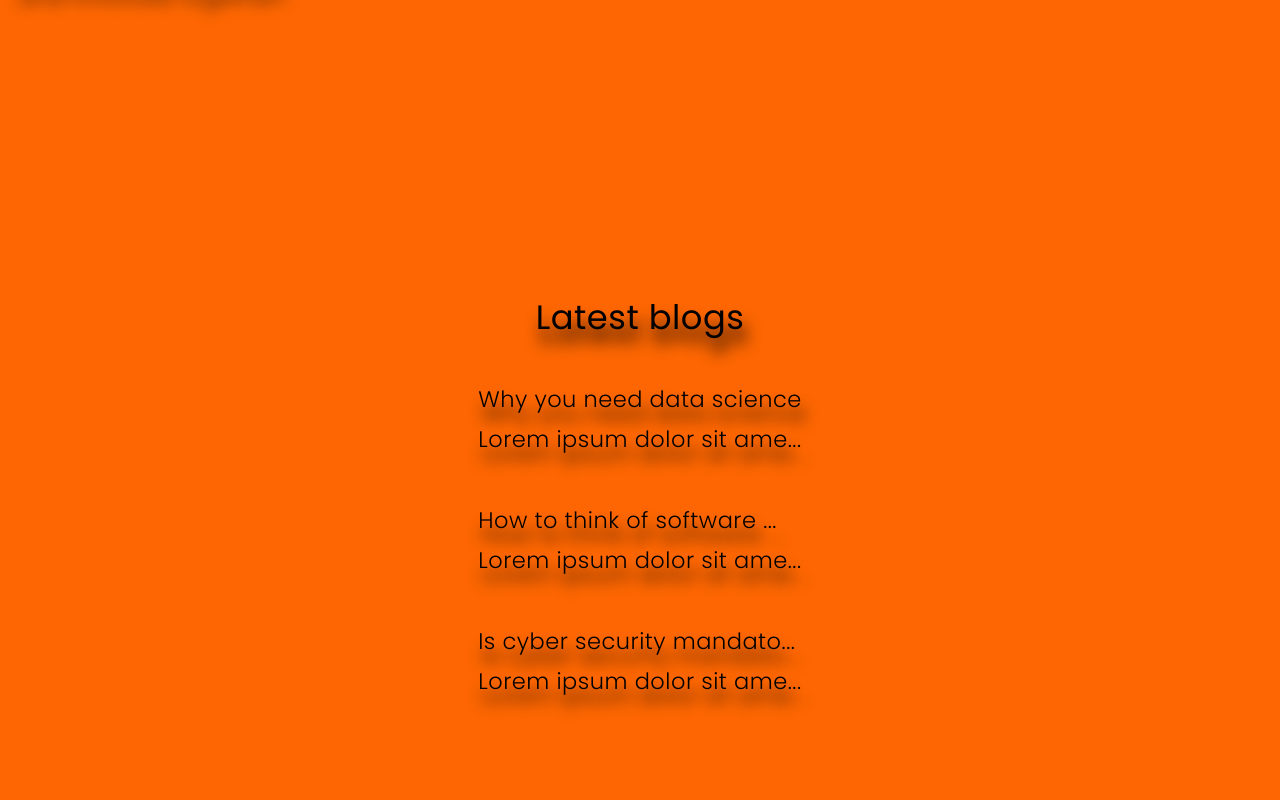
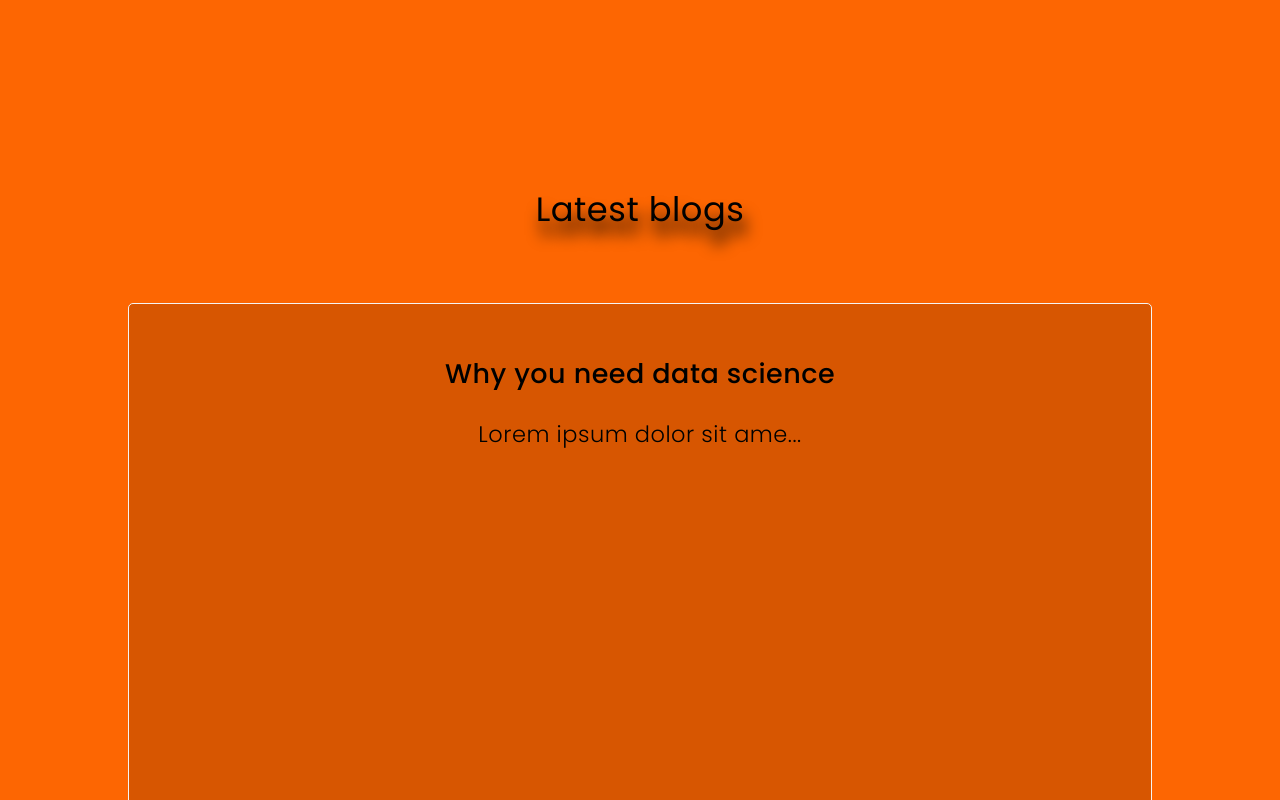
Before and after one commit to thebrain365/the-brain-website, a React (Create React App) app: page / in a window 1280 px wide. Shown: the part 1480-2280 px from the top of the page. Built offline with nearby package versions, Linux system fonts and the light colour scheme.

Commit message:
Refactored the stylings in the home page latest blogs section

```diff
--- a/src/assets/styles/pages/home.scss
+++ b/src/assets/styles/pages/home.scss
@@ -6,13 +6,14 @@
    section {
       display: flex;
       flex-direction: column;
-      justify-content: center;
       align-items: center;
       min-height: 100svh;
+      padding-top: $navbar-height;
    }
 
    #welcome {
       position: relative;
+      padding-top: 0;
       width: 100svw;
       background-image: url('/public/bg-image.jpg');
       background-size: auto 100lvh;
@@ -92,71 +93,70 @@
    }
 
    #introduction {
-      padding-top: 120px;
 
       h3 {
          text-align: center;
       }
    }
 
-   // #latest-blogs {
-   //    #blogs {
-   //       position: relative;
-   //       overflow: scroll;
-   //       -ms-overflow-style: none;
-   //       background-color: transparent;
-   //       display: flex;
-   //       align-self: center;
-   //       width: 100%;
-   //       height: 65svh;
+   #latest-blogs {
+      #blogs {
+         position: relative;
+         overflow: scroll;
+         -ms-overflow-style: none;
+         background-color: transparent;
+         display: flex;
+         align-self: center;
+         width: 100svw;
+         height: 80svh;
 
-   //       &::-webkit-scrollbar {
-   //          display: none;
-   //       }
-   //    }
+         &::-webkit-scrollbar {
+            display: none;
+         }
+      }
 
-   //    .blog {
-   //       background-color: rgba($dark, $alpha: .15);
-   //       height: 90%;
-   //       width: 80%;
-   //       text-align: center;
-   //       text-shadow: none;
-   //       border: 1px solid $light;
-   //       border-radius: 5px;
-   //       padding: 50px 20px;
-   //       backdrop-filter: blur(3px);
-   //       -webkit-backdrop-filter: blur(3px);
+      .blog {
+         background-color: rgba($dark, $alpha: .15);
+         height: 90%;
+         width: 80%;
+         text-align: center;
+         text-shadow: none;
+         border: 1px solid $light;
+         border-radius: 5px;
+         padding: 50px 20px;
+         backdrop-filter: blur(3px);
+         -webkit-backdrop-filter: blur(3px);
 
-   //       h1 {
-   //          font-size: 1.2em;
-   //          font-weight: 500;
-   //          color: black;
-   //          margin-bottom: 20px;
-   //       }
-   //    }
+         h1 {
+            font-size: 1.2em;
+            font-weight: 500;
+            color: black;
+            margin-bottom: 20px;
+         }
+      }
 
-   //    .blog-container {
-   //       position: absolute;
-   //       display: flex;
-   //       justify-content: center;
-   //       align-items: center;
-   //       height: 100%;
-   //       width: 100%;
+      .blog-container {
+         position: absolute;
+         display: flex;
+         justify-content: center;
+         align-items: center;
+         height: 100%;
+         width: 100%;
 
-   //       &:nth-child(1) {
-   //          right: 0%;
-   //          // background-color: #00f;
-   //       }
-   //       &:nth-child(2) {
-   //          right: -100%;
-   //          // background-color: red;
-   //       }
-   //       &:nth-child(3) {
-   //          right: -200%;
-   //          // background-color: green;
-   //       }
-   //    }
-   // }
+         &:nth-child(1) {
+            right: 0%;
+            // background-color: #00f;
+         }
+         &:nth-child(2) {
+            right: -100%;
+            // background-color: red;
+         }
+         &:nth-child(3) {
+            right: -200%;
+            // background-color: green;
+         }
+      }
+   }
 
    // #services {
    //    padding-bottom: 120px;
--- a/src/index.css
+++ b/src/index.css
@@ -173,12 +173,13 @@
 #home section {
   display: flex;
   flex-direction: column;
-  justify-content: center;
   align-items: center;
   min-height: 100svh;
+  padding-top: 70px;
 }
 #home #welcome {
   position: relative;
+  padding-top: 0;
   width: 100svw;
   background-image: url("/public/bg-image.jpg");
   background-size: auto 100lvh;
@@ -234,9 +235,54 @@
   width: auto;
   height: 40%;
 }
-#home #introduction {
-  padding-top: 120px;
-}
 #home #introduction h3 {
   text-align: center;
 }
+#home #latest-blogs #blogs {
+  position: relative;
+  overflow: scroll;
+  -ms-overflow-style: none;
+  background-color: transparent;
+  display: flex;
+  align-self: center;
+  width: 100svw;
+  height: 80svh;
+}
+#home #latest-blogs #blogs::-webkit-scrollbar {
+  display: none;
+}
+#home #latest-blogs .blog {
+  background-color: rgba(1, 1, 1, 0.15);
+  height: 90%;
+  width: 80%;
+  text-align: center;
+  text-shadow: none;
+  border: 1px solid #f5f5f5;
+  border-radius: 5px;
+  padding: 50px 20px;
+  backdrop-filter: blur(3px);
+  -webkit-backdrop-filter: blur(3px);
+}
+#home #latest-blogs .blog h1 {
+  font-size: 1.2em;
+  font-weight: 500;
+  color: black;
+  margin-bottom: 20px;
+}
+#home #latest-blogs .blog-container {
+  position: absolute;
+  display: flex;
+  justify-content: center;
+  align-items: center;
+  height: 100%;
+  width: 100%;
+}
+#home #latest-blogs .blog-container:nth-child(1) {
+  right: 0%;
+}
+#home #latest-blogs .blog-container:nth-child(2) {
+  right: -100%;
+}
+#home #latest-blogs .blog-container:nth-child(3) {
+  right: -200%;
+}
```
